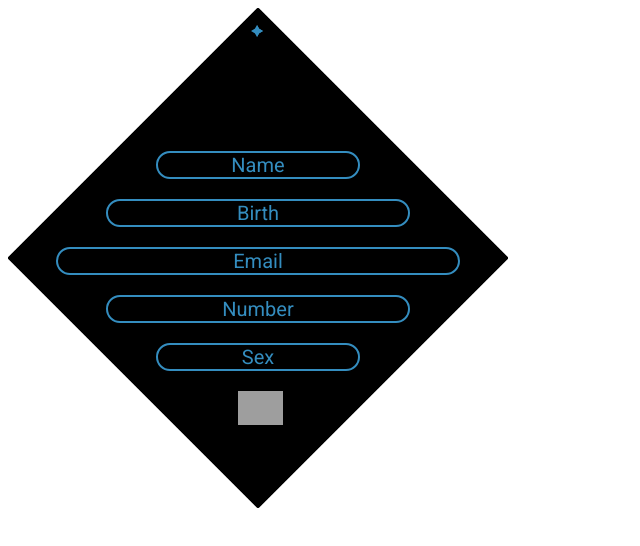
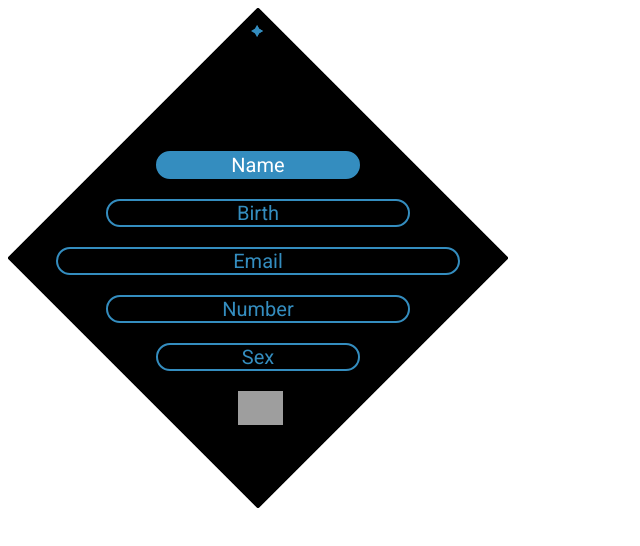
Before and after one commit to tuhi009/fiverr-test, a plain HTML site: page index.html in a window 1280 px wide. In both pictures the pointer is over the element "Name". Shown: the whole page, without its empty margins (0-640 px from the left). Drawn offline with Linux system fonts and the light colour scheme; grey boxes are pictures that could not be loaded.

Commit message:
add hover effects

```diff
--- a/main.css
+++ b/main.css
@@ -18,6 +18,7 @@ span{
 }
 
   .text1{
+
       font-size: 20px;
     color: #348dbf;
     margin: auto;
@@ -94,6 +95,11 @@ span{
     padding-right: 10%;
   }
 
+  .text1:hover , .text2:hover,.text3:hover,.text4:hover,.text5:hover{
+    background-color: #348dbf;
+    color: white;
+  }
+
   .diamond{
     background-image: url('bg.png');
     background-repeat: no-repeat;
```
